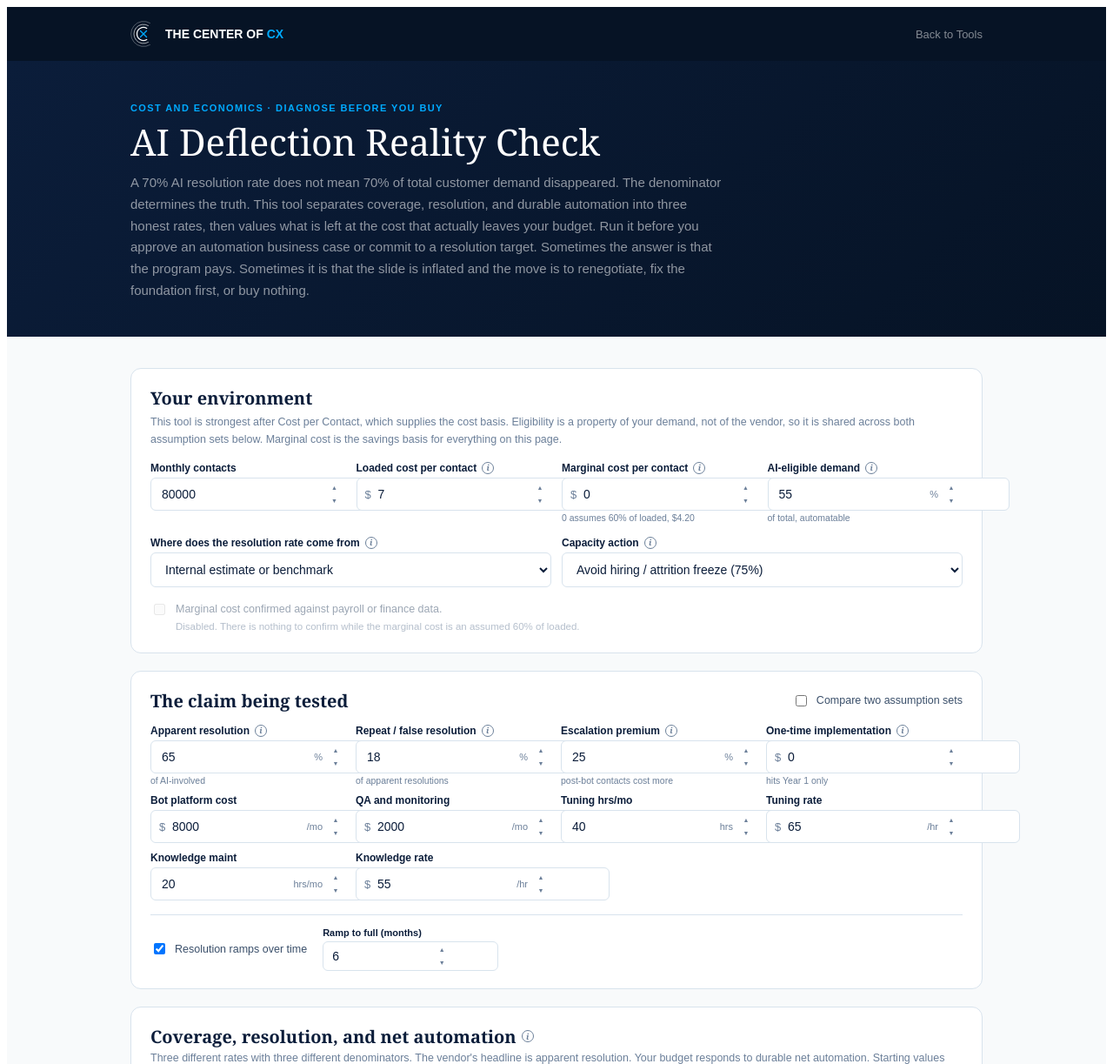
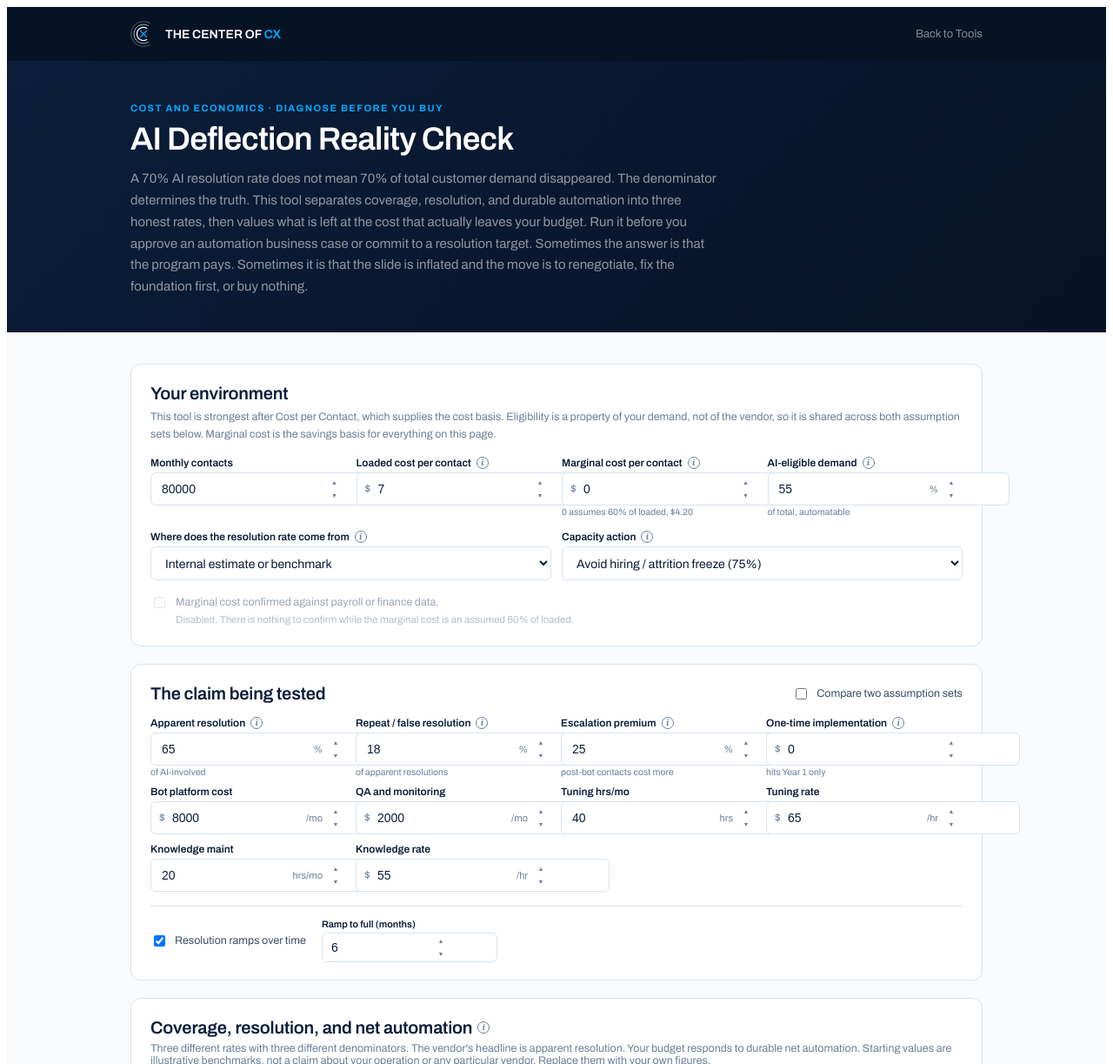
Before and after one commit to thomasbakerj-lgtm/CENTER-OF-CX, a React (Vite) app: page /tools/ai-deflection in a window 1280 px wide. Shown: the top 1223 px of the page at 87% size. Built offline with nearby package versions, Linux system fonts and the light colour scheme.

Commit message:
Update AIDeflectionRealityCheck.jsx

```diff
--- a/AIDeflectionRealityCheck.jsx
+++ b/AIDeflectionRealityCheck.jsx
@@ -3,6 +3,7 @@ import ReportActions from "./ReportActions";
 import NumField from "./src/lib/NumField";
 import InfoDot from "./src/lib/InfoDot";
 import { COLORS } from "./src/lib/benchmarks";
+import { FONT, FONT_IMPORT_CSS, TYPE, NUM } from "./src/lib/type";
 import { publishToolResult, getPrimitive, getExternalPrimitive, sourcedExternally } from "./src/lib/toolData";
 import { readScenario, clearScenarioParam } from "./src/lib/scenarioUrl";
 import { MECH, MECH_ORDER, MECH_DEFAULT } from "./src/lib/mech";
@@ -368,7 +369,7 @@ function Nav() {
   return <nav style={{ background: DEEP, padding: "16px 0" }}><div style={{ ...WRAP, display: "flex", alignItems: "center", justifyContent: "space-between" }}><a href="/" style={{ display: "flex", alignItems: "center", gap: 10, textDecoration: "none" }}><LogoMark size={30} /><span style={{ color: "#fff", fontWeight: 600, fontSize: 14 }}>THE CENTER OF <span style={{ color: LIGHT }}>CX</span></span></a><a href="/how-to-choose" style={{ color: "rgba(255,255,255,0.5)", fontSize: 13, textDecoration: "none" }}>Back to Tools</a></div></nav>;
 }
 
-const sel = { width: "100%", padding: "10px 12px", fontSize: 14, border: `1px solid ${BORDER}`, borderRadius: 6, background: "#fff", color: NAVY, fontFamily: "'DM Sans', sans-serif" };
+const sel = { width: "100%", padding: "10px 12px", fontSize: 14, border: `1px solid ${BORDER}`, borderRadius: 6, background: "#fff", color: NAVY, fontFamily: FONT };
 const lbl = { fontSize: 12, fontWeight: 600, color: NAVY, display: "flex", alignItems: "center", gap: 6, marginBottom: 4 };
 const cardStyle = { background: "#fff", border: `1px solid ${BORDER}`, borderRadius: 12, padding: "20px 22px", marginBottom: 20 };
 
@@ -473,7 +474,7 @@ export default function AIDeflectionRealityCheck() {
   const card = (label, value, sub, color, dark) => (
     <div style={{ background: dark ? `linear-gradient(135deg, ${NAVY}, ${DEEP})` : WARM, border: dark ? "none" : `1px solid ${BORDER}`, borderRadius: 10, padding: "18px 16px", textAlign: "center" }}>
       <div style={{ fontSize: 10.5, fontWeight: 700, color: dark ? color : MUTED, letterSpacing: 1.2, textTransform: "uppercase", marginBottom: 6 }}>{label}</div>
-      <div style={{ fontFamily: "'Instrument Serif', Georgia, serif", fontSize: 28, color: dark ? "#fff" : color }}>{value}</div>
+      <div style={{ ...TYPE.statValue, fontSize: 28, color: dark ? "#fff" : color }}>{value}</div>
       <div style={{ fontSize: 10.5, color: dark ? "rgba(255,255,255,0.4)" : MUTED }}>{sub}</div>
     </div>
   );
@@ -549,14 +550,14 @@ export default function AIDeflectionRealityCheck() {
   ];
 
   return (
-    <div style={{ fontFamily: "'DM Sans', sans-serif", background: WARM, minHeight: "100vh" }}>
-      <style>{`@media(max-width:720px){.cg{grid-template-columns:1fr 1fr !important}.s4{grid-template-columns:1fr 1fr !important}.s3{grid-template-columns:1fr !important}.env{grid-template-columns:1fr !important}}`}</style>
+    <div style={{ fontFamily: FONT, background: WARM, minHeight: "100vh" }}>
+      <style>{`${FONT_IMPORT_CSS}body{font-family:${FONT};-webkit-font-smoothing:antialiased}@media(max-width:720px){.cg{grid-template-columns:1fr 1fr !important}.s4{grid-template-columns:1fr 1fr !important}.s3{grid-template-columns:1fr !important}.env{grid-template-columns:1fr !important}}`}</style>
       <Nav />
 
       <section style={{ background: `linear-gradient(135deg, ${NAVY}, ${DEEP})`, padding: "48px 0 40px" }}>
         <div style={WRAP}>
           <div style={{ fontSize: 11, fontWeight: 700, color: LIGHT, letterSpacing: 1.4, textTransform: "uppercase", marginBottom: 10 }}>Cost and Economics · Diagnose before you buy</div>
-          <h1 style={{ fontFamily: "'Instrument Serif', Georgia, serif", fontSize: 42, fontWeight: 400, color: "#fff", margin: "0 0 12px", lineHeight: 1.1 }}>AI Deflection Reality Check</h1>
+          <h1 style={{ ...TYPE.display, fontSize: "clamp(26px, 3.3vw, 37px)", color: "#fff", margin: "0 0 12px" }}>AI Deflection Reality Check</h1>
           <p style={{ fontSize: 15, color: "rgba(255,255,255,0.55)", maxWidth: 680, lineHeight: 1.65, margin: 0 }}>
             A 70% AI resolution rate does not mean 70% of total customer demand disappeared. The denominator determines the truth. This tool separates coverage, resolution, and durable automation into three honest rates, then values what is left at the cost that actually leaves your budget. Run it before you approve an automation business case or commit to a resolution target. Sometimes the answer is that the program pays. Sometimes it is that the slide is inflated and the move is to renegotiate, fix the foundation first, or buy nothing.
           </p>
@@ -569,7 +570,7 @@ export default function AIDeflectionRealityCheck() {
 
           {/* environment */}
           <div style={cardStyle}>
-            <h3 style={{ fontFamily: "'Instrument Serif', Georgia, serif", fontSize: 20, color: NAVY, margin: "0 0 4px" }}>Your environment</h3>
+            <h3 style={{ ...TYPE.h2, fontSize: 20, color: NAVY, margin: "0 0 4px" }}>Your environment</h3>
             <p style={{ fontSize: 12.5, color: MUTED, margin: "0 0 16px", lineHeight: 1.6 }}>This tool is strongest after Cost per Contact, which supplies the cost basis. Eligibility is a property of your demand, not of the vendor, so it is shared across both assumption sets below. Marginal cost is the savings basis for everything on this page.</p>
             <div style={{ display: "grid", gridTemplateColumns: "minmax(0,1fr) minmax(0,1fr) minmax(0,1fr) minmax(0,1fr)", gap: 12 }} className="env">
               <NumField label="Monthly contacts" value={s.M} onChange={(v) => set("M", v)} step={1000} min={0} pulled={pulled.M} />
@@ -611,7 +612,7 @@ export default function AIDeflectionRealityCheck() {
           {/* vendors */}
           <div style={cardStyle}>
             <div style={{ display: "flex", justifyContent: "space-between", alignItems: "center", flexWrap: "wrap", gap: 12, marginBottom: 14 }}>
-              <h3 style={{ fontFamily: "'Instrument Serif', Georgia, serif", fontSize: 20, color: NAVY, margin: 0 }}>{s.compareMode ? "Assumption set A" : "The claim being tested"}</h3>
+              <h3 style={{ ...TYPE.h2, fontSize: 20, color: NAVY, margin: 0 }}>{s.compareMode ? "Assumption set A" : "The claim being tested"}</h3>
               <label style={{ display: "flex", gap: 8, alignItems: "center", fontSize: 12.5, color: SLATE, cursor: "pointer" }}>
                 <input type="checkbox" checked={s.compareMode} onChange={(e) => set("compareMode", e.target.checked)} />
                 Compare two assumption sets
@@ -620,7 +621,7 @@ export default function AIDeflectionRealityCheck() {
             <VendorInputs v={s.vA} onChange={setVA} compact={s.compareMode} />
             {s.compareMode && (
               <div style={{ marginTop: 22, paddingTop: 20, borderTop: `1px solid ${BORDER}` }}>
-                <h3 style={{ fontFamily: "'Instrument Serif', Georgia, serif", fontSize: 20, color: NAVY, margin: "0 0 14px" }}>Assumption set B</h3>
+                <h3 style={{ ...TYPE.h2, fontSize: 20, color: NAVY, margin: "0 0 14px" }}>Assumption set B</h3>
                 <VendorInputs v={s.vB} onChange={setVB} compact />
               </div>
             )}
@@ -635,13 +636,13 @@ export default function AIDeflectionRealityCheck() {
 
           {/* the three rates */}
           <div style={cardStyle}>
-            <h3 style={{ fontFamily: "'Instrument Serif', Georgia, serif", fontSize: 20, color: NAVY, margin: "0 0 4px", display: "flex", alignItems: "center", gap: 6 }}>Coverage, resolution, and net automation<InfoDot text={DEFS.funnel.text} title={DEFS.funnel.title} /></h3>
+            <h3 style={{ ...TYPE.h2, fontSize: 20, color: NAVY, margin: "0 0 4px", display: "flex", alignItems: "center", gap: 6 }}>Coverage, resolution, and net automation<InfoDot text={DEFS.funnel.text} title={DEFS.funnel.title} /></h3>
             <p style={{ fontSize: 12.5, color: MUTED, margin: "0 0 18px" }}>Three different rates with three different denominators. The vendor's headline is apparent resolution. Your budget responds to durable net automation. Starting values are illustrative benchmarks, not a claim about your operation or any particular vendor. Replace them with your own figures.</p>
             {funnelRows.map((f, i) => (
               <div key={i} style={{ marginBottom: i === funnelRows.length - 1 ? 0 : 14 }}>
                 <div style={{ display: "flex", justifyContent: "space-between", alignItems: "baseline", gap: 10, marginBottom: 4 }}>
                   <span style={{ fontSize: 12.5, fontWeight: 600, color: NAVY }}>{f.label}</span>
-                  <span style={{ fontSize: 11.5, color: MUTED, textAlign: "right" }}>{Math.round(f.val).toLocaleString()} / mo · {f.of}</span>
+                  <span style={{ fontSize: 11.5, color: MUTED, textAlign: "right", ...NUM }}>{Math.round(f.val).toLocaleString()} / mo · {f.of}</span>
                 </div>
                 <div style={{ height: 22, background: WARM, borderRadius: 5, overflow: "hidden", border: `1px solid ${BORDER}` }}>
                   <div style={{ width: Math.max(1, Math.min(100, f.pct)) + "%", height: "100%", background: f.color, opacity: i === 0 ? 0.35 : 0.85 }} />
@@ -664,7 +665,7 @@ export default function AIDeflectionRealityCheck() {
           {/* decision */}
           <div style={{ ...cardStyle, borderLeft: `4px solid ${toneColor(R.verdictTone)}` }}>
             <div style={{ fontSize: 10, fontWeight: 700, color: MUTED, letterSpacing: 1, textTransform: "uppercase", marginBottom: 6, display: "flex", alignItems: "center", gap: 6 }}>The decision this protects<InfoDot text={DEFS.verdict.text} title={DEFS.verdict.title} /></div>
-            <div style={{ fontFamily: "'Instrument Serif', Georgia, serif", fontSize: 28, color: toneColor(R.verdictTone), margin: "0 0 8px" }}>{R.verdict}</div>
+            <div style={{ ...TYPE.h1, fontSize: 26, color: toneColor(R.verdictTone), margin: "0 0 8px" }}>{R.verdict}</div>
             <p style={{ fontSize: 13, color: SLATE, lineHeight: 1.65, margin: "0 0 10px" }}>{R.verdictWhy}</p>
             <div style={{ fontSize: 11.5, color: MUTED, lineHeight: 1.6, marginBottom: 14, background: WARM, borderRadius: 8, padding: "10px 13px" }}>
               What selected this: net {fmt(R.netSavings)}/mo, upside case {fmt(R.bestNet)}/mo, eligibility {R.ep}%, evidence {R.evidenceLabel.toLowerCase()}, capacity action {MECH[R.mechKey].label.toLowerCase()}. Change any of those and the verdict can change.
@@ -676,7 +677,7 @@ export default function AIDeflectionRealityCheck() {
           <div style={{ ...cardStyle, borderLeft: `3px solid ${confColor(R.headlineConf)}` }}>
             <div style={{ display: "flex", justifyContent: "space-between", alignItems: "baseline", flexWrap: "wrap", gap: 10 }}>
               <div style={{ fontSize: 10, fontWeight: 700, color: MUTED, letterSpacing: 1, textTransform: "uppercase", display: "flex", alignItems: "center", gap: 6 }}>Confidence<InfoDot text={DEFS.confidence.text} title={DEFS.confidence.title} /></div>
-              <div style={{ fontFamily: "'Instrument Serif', Georgia, serif", fontSize: 24, color: confColor(R.headlineConf) }}>{R.headlineConf}</div>
+              <div style={{ ...TYPE.h1, fontSize: 22, color: confColor(R.headlineConf) }}>{R.headlineConf}</div>
             </div>
             <div style={{ display: "grid", gridTemplateColumns: "minmax(0,1fr) minmax(0,1fr)", gap: 12, margin: "14px 0" }} className="env">
               <div style={{ background: WARM, borderRadius: 8, padding: "12px 14px" }}>
@@ -737,17 +738,17 @@ export default function AIDeflectionRealityCheck() {
 
           {/* bridge */}
           <div style={cardStyle}>
-            <h3 style={{ fontFamily: "'Instrument Serif', Georgia, serif", fontSize: 20, color: NAVY, margin: "0 0 4px" }}>Vendor claim to reality</h3>
+            <h3 style={{ ...TYPE.h2, fontSize: 20, color: NAVY, margin: "0 0 4px" }}>Vendor claim to reality</h3>
             <p style={{ fontSize: 12.5, color: MUTED, margin: "0 0 16px" }}>Every subtraction, in order, starting from the resolution rate applied to all volume at loaded cost. This reconciles exactly to net monthly savings.</p>
             {R.waterfall.map((w, i) => (
               <div key={i} style={{ display: "flex", justifyContent: "space-between", gap: 12, padding: "9px 0", borderBottom: `1px solid ${BORDER}` }}>
                 <span style={{ fontSize: 12.5, color: i === 0 ? NAVY : SLATE, fontWeight: i === 0 ? 600 : 400 }}>{w.label}</span>
-                <span style={{ fontSize: 13, fontWeight: 600, color: w.value >= 0 ? NAVY : RED, whiteSpace: "nowrap" }}>{(w.value >= 0 ? "+" : "") + fmt(w.value)}</span>
+                <span style={{ fontSize: 13, fontWeight: 600, color: w.value >= 0 ? NAVY : RED, whiteSpace: "nowrap", ...NUM }}>{(w.value >= 0 ? "+" : "") + fmt(w.value)}</span>
               </div>
             ))}
             <div style={{ display: "flex", justifyContent: "space-between", gap: 12, padding: "14px 0 0" }}>
               <span style={{ fontSize: 14, fontWeight: 700, color: NAVY }}>Net monthly savings</span>
-              <span style={{ fontFamily: "'Instrument Serif', Georgia, serif", fontSize: 24, color: R.netSavings >= 0 ? GREEN : RED }}>{fmt(R.netSavings)}</span>
+              <span style={{ ...TYPE.statValue, fontSize: 23, color: R.netSavings >= 0 ? GREEN : RED }}>{fmt(R.netSavings)}</span>
             </div>
             <div style={{ marginTop: 14, paddingTop: 12, borderTop: `1px solid ${BORDER}`, fontSize: 11.5, color: MUTED, lineHeight: 1.6 }}>
               The escalation premium is a directional constant, not a measured figure. At 0% it would be {fmt(R.netAtEscZero)} a month. At {R.escP * 2}%, double what you entered, it would be {fmt(R.netAtEscDouble)}. That is a {fmt(R.escSwing)} swing across the plausible range, so measure your own post-escalation handle time before leaning on this line.
@@ -756,11 +757,11 @@ export default function AIDeflectionRealityCheck() {
 
           {/* year one */}
           <div style={cardStyle}>
-            <h3 style={{ fontFamily: "'Instrument Serif', Georgia, serif", fontSize: 20, color: NAVY, margin: "0 0 16px" }}>Year one, month by month</h3>
+            <h3 style={{ ...TYPE.h2, fontSize: 20, color: NAVY, margin: "0 0 16px" }}>Year one, month by month</h3>
             <div style={{ display: "flex", gap: 24, alignItems: "flex-end", flexWrap: "wrap" }}>
-              <div><div style={{ fontSize: 11, color: MUTED }}>Year 1 {s.rampOn ? "(ramped " + s.rampMonths + "mo)" : "(full)"}</div><div style={{ fontFamily: "'Instrument Serif', Georgia, serif", fontSize: 26, color: R.year1 >= 0 ? GREEN : RED }}>{fmtK(R.year1)}</div></div>
-              <div><div style={{ fontSize: 11, color: MUTED }}>Steady-state annual</div><div style={{ fontFamily: "'Instrument Serif', Georgia, serif", fontSize: 26, color: NAVY }}>{fmtK(R.steadyAnnual)}</div></div>
-              <div><div style={{ fontSize: 11, color: MUTED }}>Payback</div><div style={{ fontFamily: "'Instrument Serif', Georgia, serif", fontSize: 26, color: R.payback ? NAVY : RED }}>{R.payback ? "Mo " + R.payback : "None"}</div></div>
+              <div><div style={{ fontSize: 11, color: MUTED }}>Year 1 {s.rampOn ? "(ramped " + s.rampMonths + "mo)" : "(full)"}</div><div style={{ ...TYPE.statValue, fontSize: 24, color: R.year1 >= 0 ? GREEN : RED }}>{fmtK(R.year1)}</div></div>
+              <div><div style={{ fontSize: 11, color: MUTED }}>Steady-state annual</div><div style={{ ...TYPE.statValue, fontSize: 24, color: NAVY }}>{fmtK(R.steadyAnnual)}</div></div>
+              <div><div style={{ fontSize: 11, color: MUTED }}>Payback</div><div style={{ ...TYPE.statValue, fontSize: 24, color: R.payback ? NAVY : RED }}>{R.payback ? "Mo " + R.payback : "None"}</div></div>
               <div style={{ flex: 1, minWidth: 200 }}>
                 <div style={{ display: "flex", alignItems: "flex-end", gap: 3, height: 48 }}>
                   {R.monthly.map((m, i) => { const mx = Math.max(...R.monthly.map(Math.abs), 1); return <div key={i} title={"Mo " + (i + 1) + ": " + fmtK(m)} style={{ flex: 1, height: Math.max(4, (Math.abs(m) / mx) * 100) + "%", background: m >= 0 ? GREEN : RED, opacity: 0.35 + 0.65 * (i / 11), borderRadius: 2 }} />; })}
@@ -783,7 +784,7 @@ export default function AIDeflectionRealityCheck() {
               {scenarios.map((x, i) => (
                 <div key={i} style={{ background: "rgba(255,255,255,0.03)", borderRadius: 8, padding: "13px 15px", border: `1px solid ${i === 1 ? "rgba(0,170,255,0.4)" : "rgba(255,255,255,0.06)"}` }}>
                   <div style={{ fontSize: 11, fontWeight: 700, color: "rgba(255,255,255,0.6)", marginBottom: 4, textTransform: "uppercase", letterSpacing: 0.6 }}>{x.label}</div>
-                  <div style={{ fontFamily: "'Instrument Serif', Georgia, serif", fontSize: 22, color: x.netSavings >= 0 ? "#fff" : RED }}>{fmtK(x.netSavings)}<span style={{ fontSize: 11, color: "rgba(255,255,255,0.4)" }}>/mo</span></div>
+                  <div style={{ ...TYPE.statValue, fontSize: 21, color: x.netSavings >= 0 ? "#fff" : RED }}>{fmtK(x.netSavings)}<span style={{ fontSize: 11, color: "rgba(255,255,255,0.4)" }}>/mo</span></div>
                   <div style={{ fontSize: 10, color: "rgba(255,255,255,0.4)", marginBottom: 8 }}>{x.netAutomationRate.toFixed(1)}% net automation of total</div>
                   <div style={{ fontSize: 10.5, color: "rgba(255,255,255,0.5)", lineHeight: 1.5 }}>eligible {x.eligibleRate}% · resolution {x.apparentResolutionRate}% · repeat {x.repeatLeakRate}%</div>
                 </div>
@@ -799,13 +800,13 @@ export default function AIDeflectionRealityCheck() {
           {/* compare */}
           {s.compareMode && (
             <div style={cardStyle}>
-              <h3 style={{ fontFamily: "'Instrument Serif', Georgia, serif", fontSize: 20, color: NAVY, margin: "0 0 4px" }}>Assumption set A vs B</h3>
+              <h3 style={{ ...TYPE.h2, fontSize: 20, color: NAVY, margin: "0 0 4px" }}>Assumption set A vs B</h3>
               <p style={{ fontSize: 12.5, color: MUTED, margin: "0 0 14px" }}>Same volume, same cost basis, same eligibility and capacity action. Only the performance assumptions differ. This compares assumptions, not commercial proposals: pricing structures, committed volumes, overage terms, and contract exposure belong in Contract Risk Scanner.</p>
               <div style={{ display: "grid", gridTemplateColumns: "minmax(0,1fr) minmax(0,1fr)", gap: 12 }} className="env">
                 {[["A", R], ["B", RB]].map(([k, r]) => (
                   <div key={k} style={{ background: winner === k ? ICE : WARM, border: `1px solid ${winner === k ? ELECTRIC : BORDER}`, borderRadius: 8, padding: "14px 16px" }}>
                     <div style={{ fontSize: 11, fontWeight: 700, color: MUTED, letterSpacing: 1, textTransform: "uppercase" }}>Set {k} {winner === k && <span style={{ color: ELECTRIC }}>· higher net</span>}</div>
-                    <div style={{ fontFamily: "'Instrument Serif', Georgia, serif", fontSize: 26, color: r.netSavings >= 0 ? GREEN : RED, margin: "4px 0" }}>{fmtK(r.netSavings)}<span style={{ fontSize: 12, color: MUTED }}>/mo</span></div>
+                    <div style={{ ...TYPE.statValue, fontSize: 24, color: r.netSavings >= 0 ? GREEN : RED, margin: "4px 0" }}>{fmtK(r.netSavings)}<span style={{ fontSize: 12, color: MUTED }}>/mo</span></div>
                     <div style={{ fontSize: 11.5, color: SLATE, lineHeight: 1.55 }}>Resolves {r.rp}% of involved, which is {r.netAutomationRate.toFixed(1)}% of total demand. Operating cost {fmtK(r.opexMonthly)}/mo. Verdict: {r.verdict}.</div>
                   </div>
                 ))}
```
